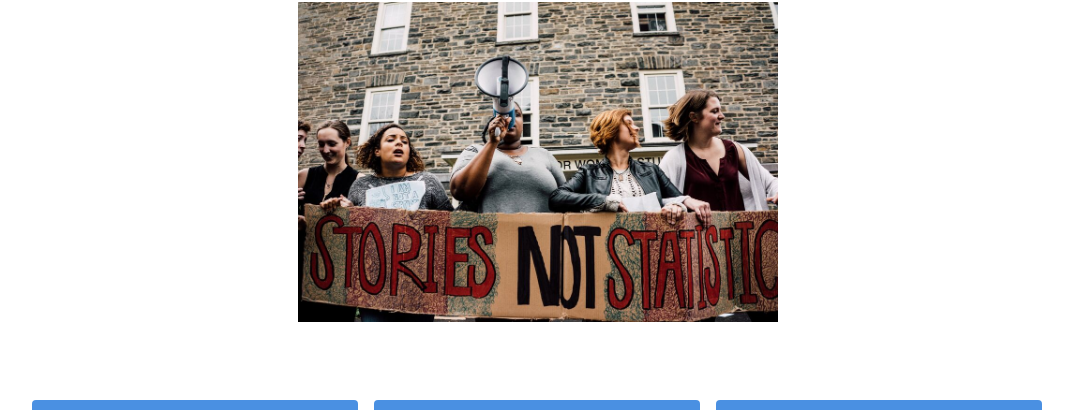
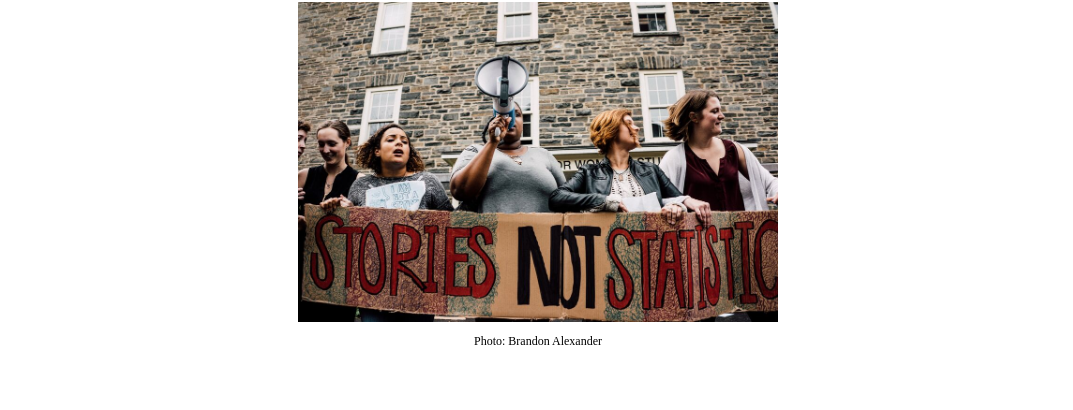
Before and after one commit to bendrucker/students-against-silence, a plain HTML site: page index.html in a window 1280 px wide. Shown: the part 64-474 px from the top of the page, without its empty margins (102-1175 px from the left). Drawn offline with Linux system fonts and the light colour scheme.

Commit message:
Add photo byline

```diff
--- a/index.html
+++ b/index.html
@@ -12,6 +12,7 @@
 		</header>
 		<main>
 			<img src="protest.jpg" alt="Students Against Silence protest" />
+			<small>Photo: Brandon Alexander</small>
 		</main>
 		<footer>
 			<ul>
--- a/style.css
+++ b/style.css
@@ -16,6 +16,13 @@ img {
   max-width: 100%;
   max-height: 320px;
   margin: 0 auto;
+}
+
+small {
+	display: block;
+	font-size: 12px;
+	margin: 12px 0;
+	text-align: center;
 }
 
 ul {
```
